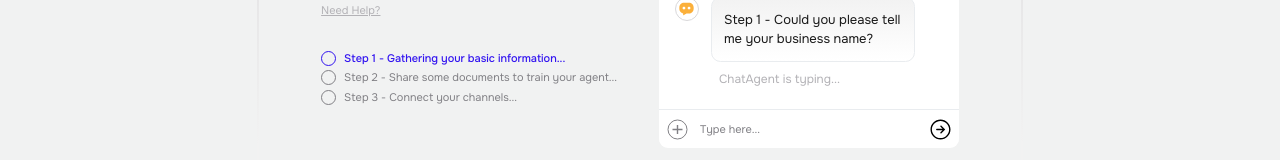
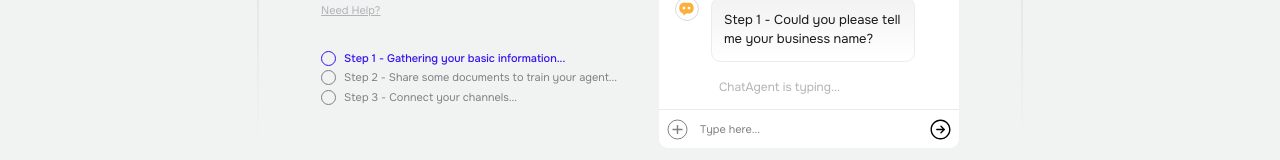
Before and after one commit to chat-agent-io/website, a Next.js app: page / in a window 1280 px wide. Shown: the part 740-900 px from the top of the page. Built offline with nearby package versions, Linux system fonts and the light colour scheme.

Commit message:
Added missing margin to chat styles

```diff
--- a/app/components/Home/ChatSection/ChatSection.module.scss
+++ b/app/components/Home/ChatSection/ChatSection.module.scss
@@ -337,6 +337,7 @@
   align-items: center;
   gap: 12px;
   margin-left: 44px;
+  margin-top: 8px;
 }
 
 .typingText {
```
